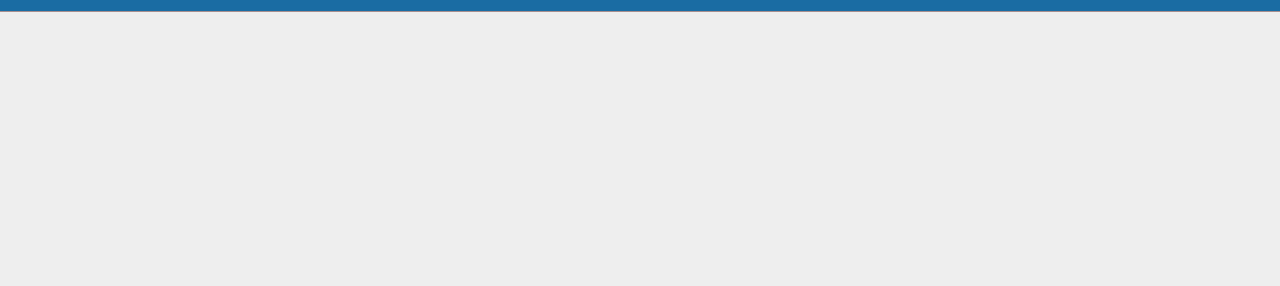
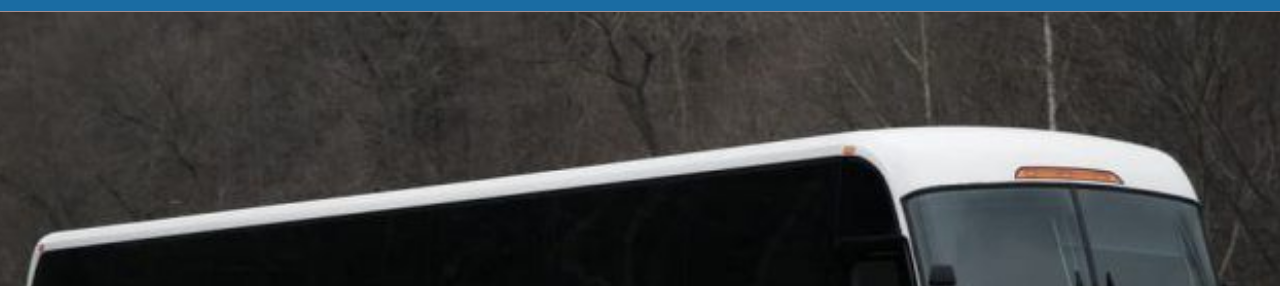
Before and after one commit to Iyio-dev/Mathematics-website-, a plain HTML site: page index.html in a window 1280 px wide. Shown: the part 68-354 px from the top of the page. Drawn offline with nearby package versions, Linux system fonts and the light colour scheme; a script that the page names is missing.

Commit message:
Update style.css

```diff
--- a/style.css
+++ b/style.css
@@ -132,7 +132,7 @@ section{
     display: flex;
     align-items: center;
     justify-content: center;
-    background: url('../images/background.jpg');
+    background: url('background.jpg');
     background-repeat: no-repeat;
     background-position: center;
     background-size: cover;
```
